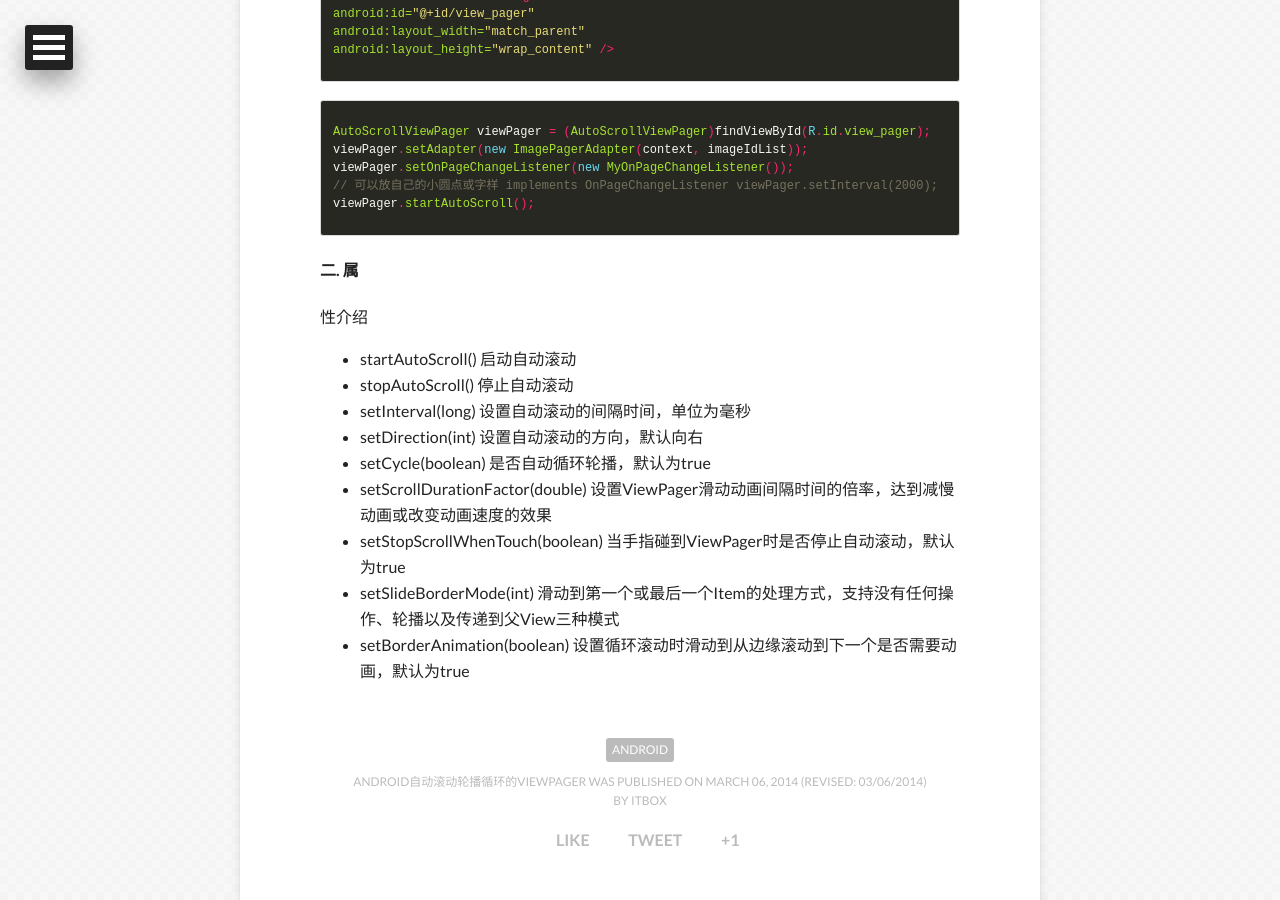
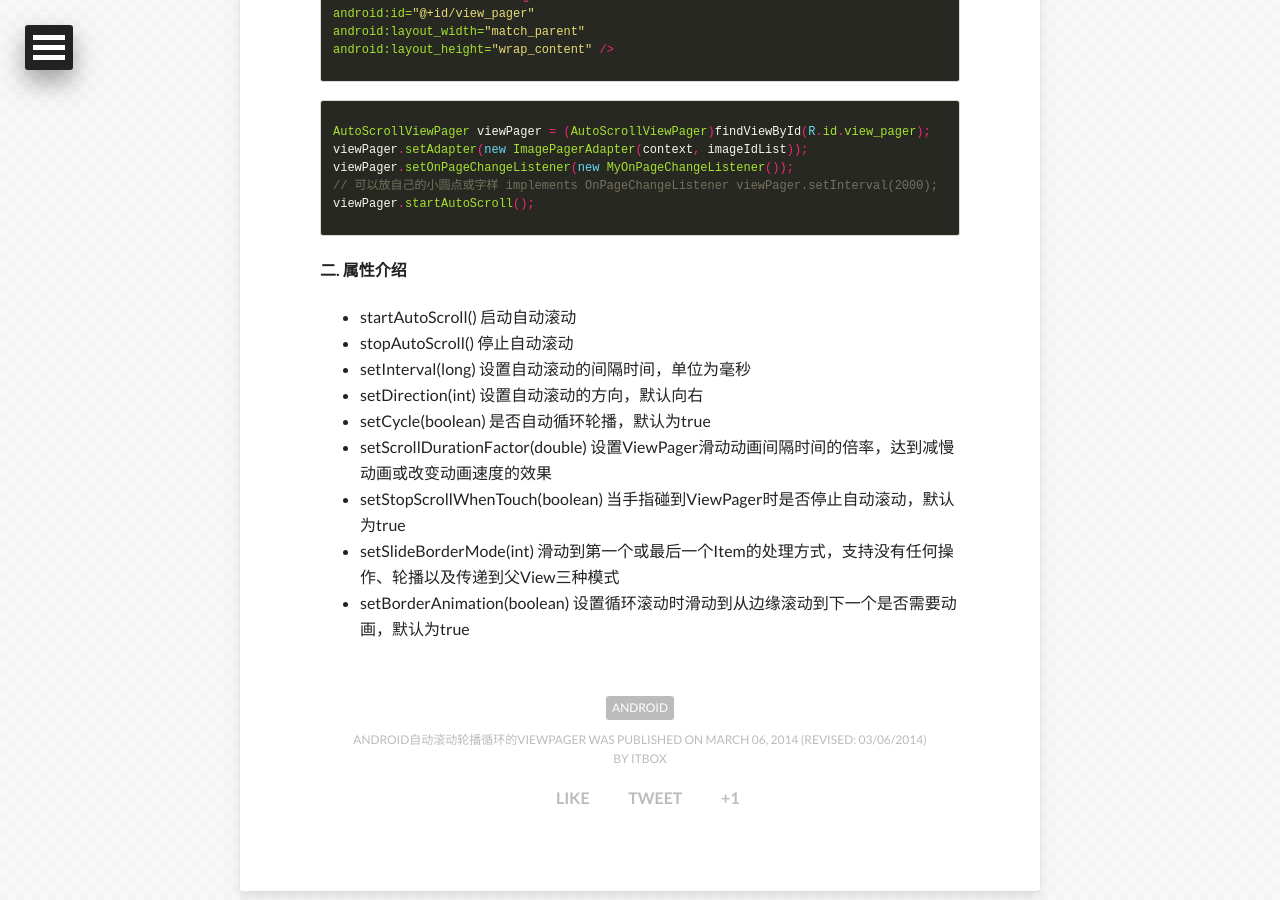
Before and after one commit to ITBox/ITBox.github.io, a Jekyll site: the page built from _posts/2014-03-06-auto-scroll-viewpager.md, in a window 1280 px wide and 900 px high, scrolled down 620 px. Built offline with Jekyll 4.4.1, drawn with Linux system fonts in a browser that asks for light colours; nearby versions of some CDN libraries; comment, search, counter and statistics services are not loaded.

Commit message:
修改格式

```diff
--- a/_posts/2014-03-06-auto-scroll-viewpager.md
+++ b/_posts/2014-03-06-auto-scroll-viewpager.md
@@ -35,8 +35,8 @@ viewPager.startAutoScroll();
 
 {% endhighlight %}
 
-####二. 属
-性介绍
+####二. 属性介绍
+
 *    startAutoScroll() 启动自动滚动
 *    stopAutoScroll() 停止自动滚动
 *    setInterval(long) 设置自动滚动的间隔时间，单位为毫秒
```
